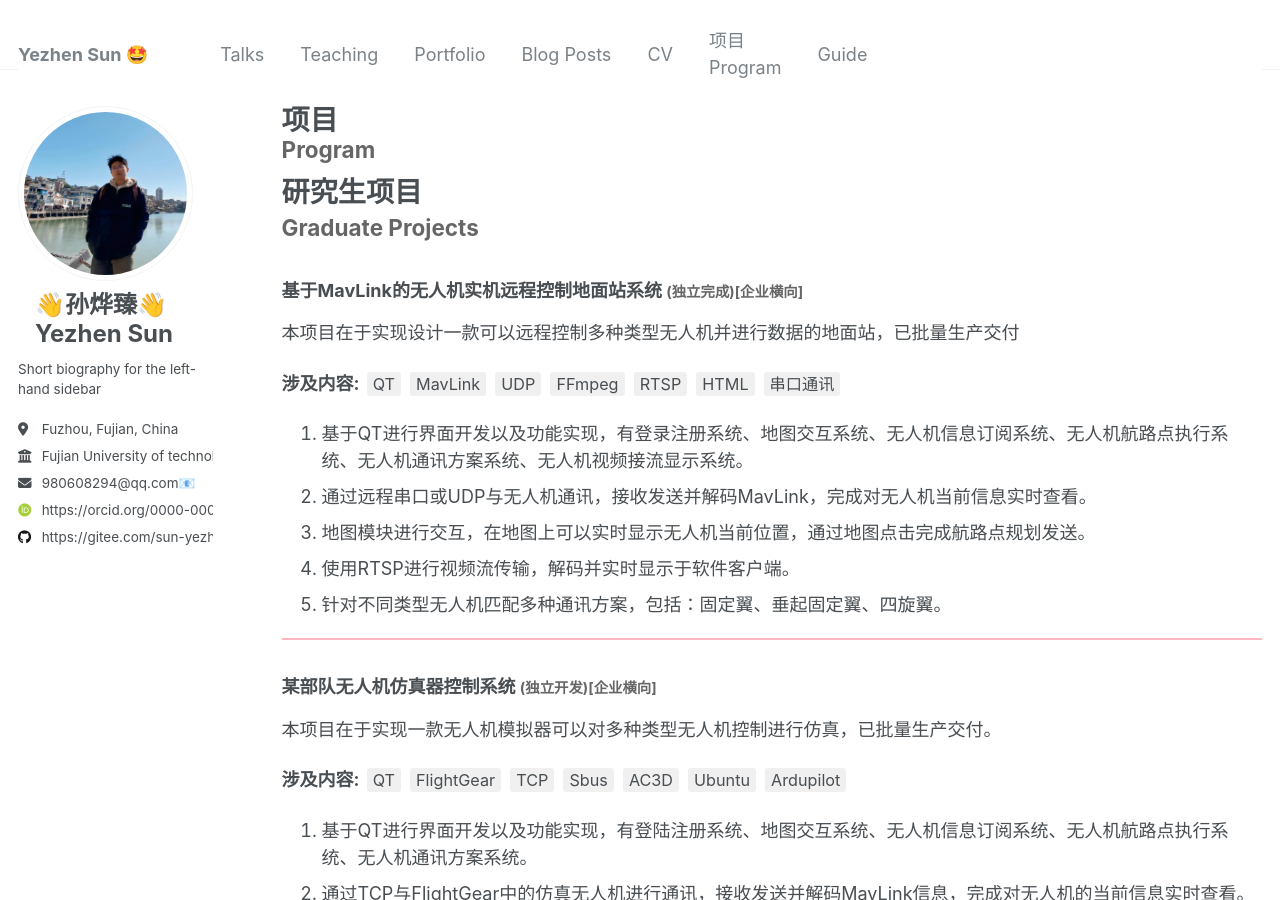
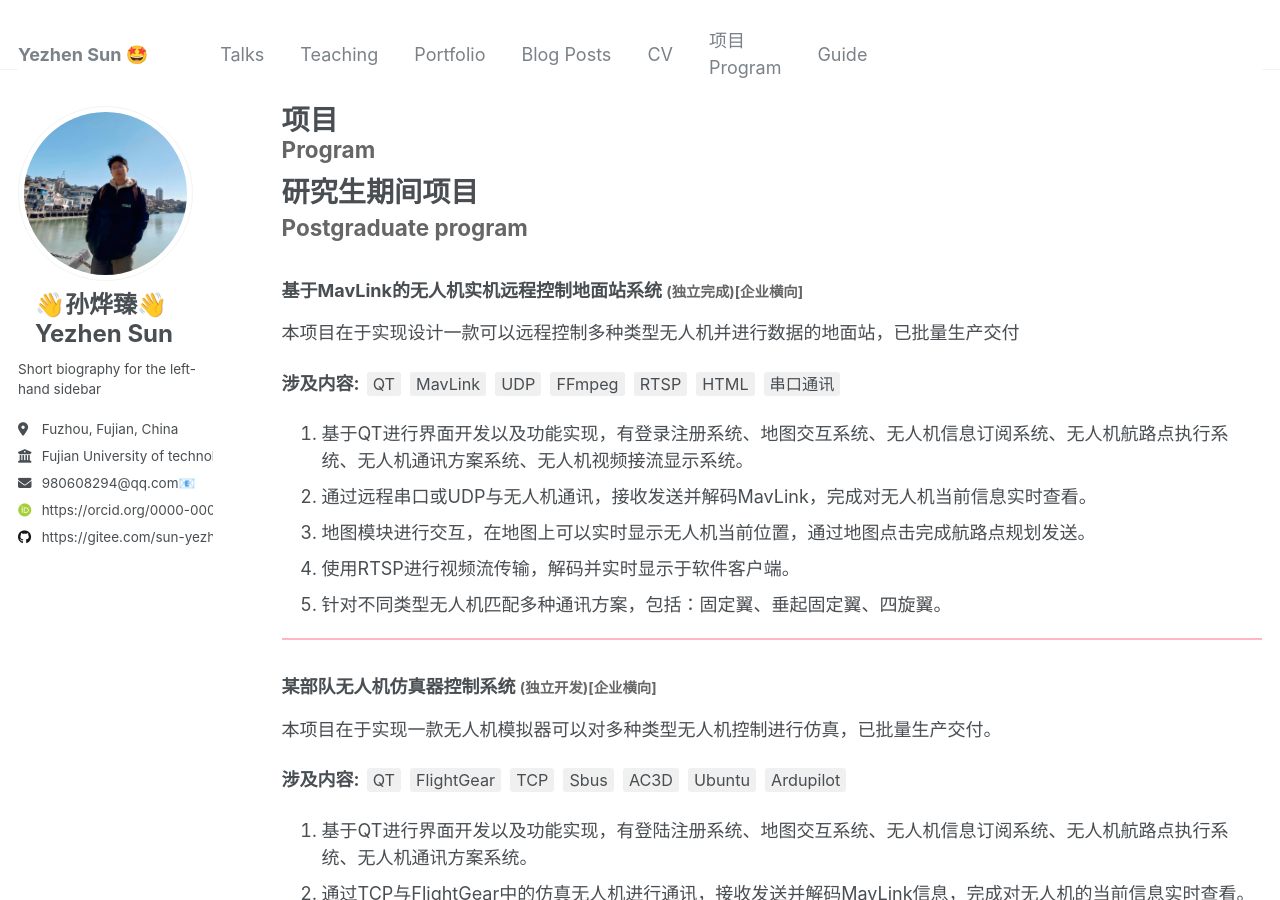
Before and after one commit to yuyuasd/yuyuasd.github.io, a Jekyll site: the page built from _pages/program.md, in a window 1280 px wide and 900 px high. Built offline with Jekyll 4.4.1, drawn with Linux system fonts in a browser that asks for light colours; some web fonts are replaced; some of the changed text lies outside the part shown.

Commit message:
更新: 修改研究生项目页面，调整标题以区分本科和研究生项目

```diff
--- a/_pages/program.md
+++ b/_pages/program.md
@@ -9,7 +9,7 @@ redirect_from:
 
 {% include base_path %}
 
-研究生项目<br><span style='color: #666666; font-size: 0.8em;'>Graduate Projects</span>
+研究生期间项目<br><span style='color: #666666; font-size: 0.8em;'>Postgraduate program</span>
 ======
 ### 基于MavLink的无人机实机远程控制地面站系统 <span style='color: #666666; font-size: 0.8em;'>(独立完成)[企业横向]</span>
 本项目在于实现设计一款可以远程控制多种类型无人机并进行数据的地面站，已批量生产交付
@@ -148,6 +148,8 @@ redirect_from:
 <div style="border-bottom: 2px solid #FF4500; margin: 20px 0;"></div>
 <div style="border-bottom: 2px solid #FF4500; margin: 20px 0;"></div>
 
+本科期间项目<br><span style='color: #666666; font-size: 0.8em;'>Undergraduate program</span>
+
 ### 福清华龙一号核电站自适应穹顶清理修复机器研发 <span style='color: #666666; font-size: 0.8em;'>(参与项目)[企业横向]</span>
 
 本项目研发一款可以稳定在穹顶爬行并进行自动化清理修复的机器人。
```
